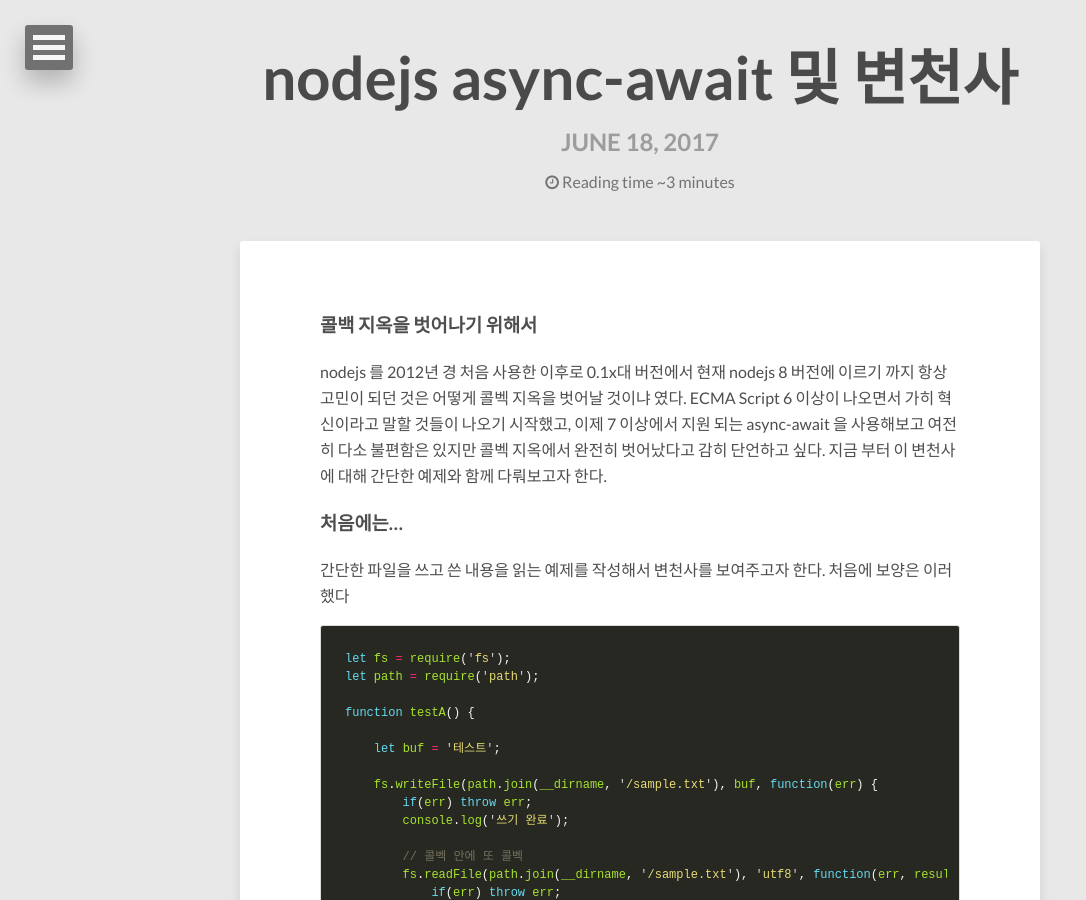
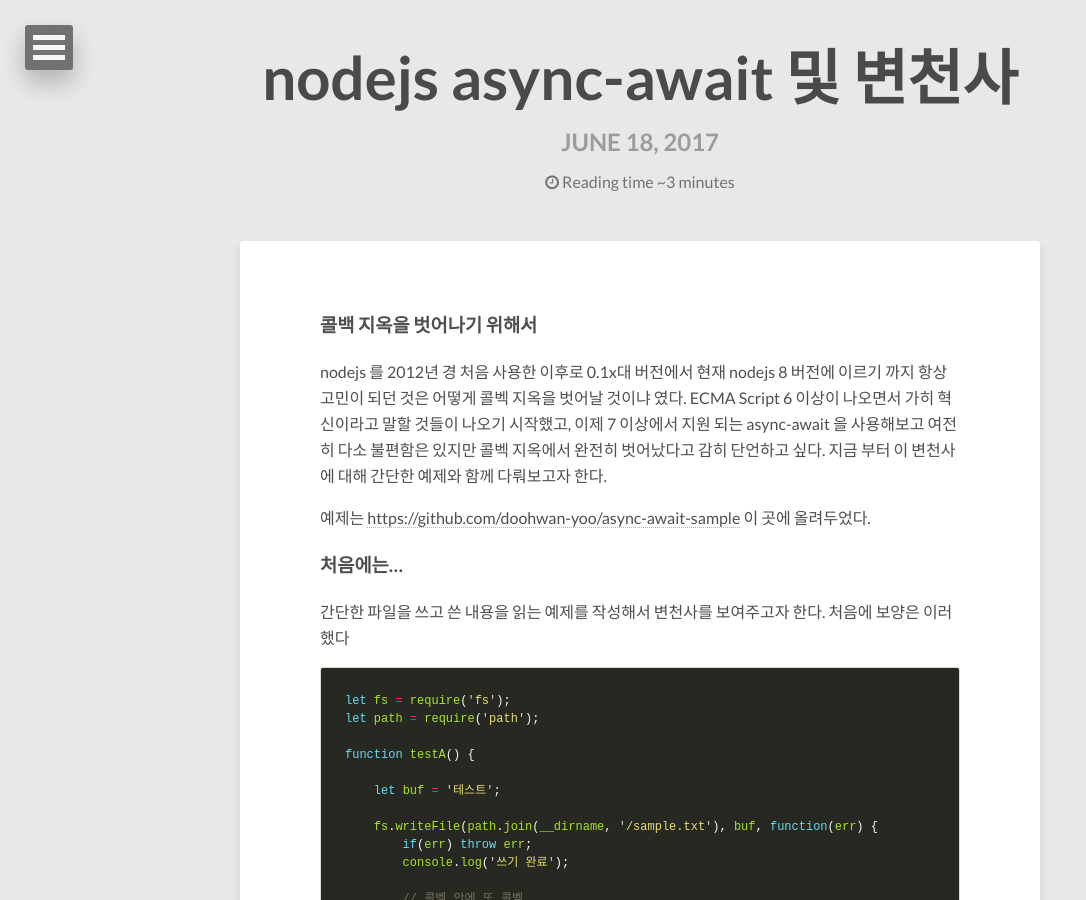
Before and after one commit to doohwan-yoo/doohwan-yoo.github.io, a Jekyll site: the page built from _posts/2017-06-18-nodejs-async-await.md, in a window 1280 px wide and 900 px high. Shown: the whole window, without its empty margins (0-1086 px from the left). Built offline with Jekyll 4.4.1, drawn with Linux system fonts in a browser that asks for light colours; nearby versions of some CDN libraries; comment, search, counter and statistics services are not loaded.

Commit message:
예제 URL 추가

```diff
--- a/_posts/2017-06-18-nodejs-async-await.md
+++ b/_posts/2017-06-18-nodejs-async-await.md
@@ -6,6 +6,8 @@
 ---
 ### 콜백 지옥을 벗어나기 위해서
 nodejs 를 2012년 경 처음 사용한 이후로 0.1x대 버전에서 현재 nodejs 8 버전에 이르기 까지 항상 고민이 되던 것은 어떻게 콜벡 지옥을 벗어날 것이냐 였다. ECMA Script 6 이상이 나오면서 가히 혁신이라고 말할 것들이 나오기 시작했고, 이제 7 이상에서 지원 되는 async-await 을 사용해보고 여전히 다소 불편함은 있지만 콜벡 지옥에서 완전히 벗어났다고 감히 단언하고 싶다. 지금 부터 이 변천사에 대해 간단한 예제와 함께 다뤄보고자 한다.
+
+예제는 [https://github.com/doohwan-yoo/async-await-sample](https://github.com/doohwan-yoo/async-await-sample) 이 곳에 올려두었다.
 
 ### 처음에는...
 간단한 파일을 쓰고 쓴 내용을 읽는 예제를 작성해서 변천사를 보여주고자 한다.
```
